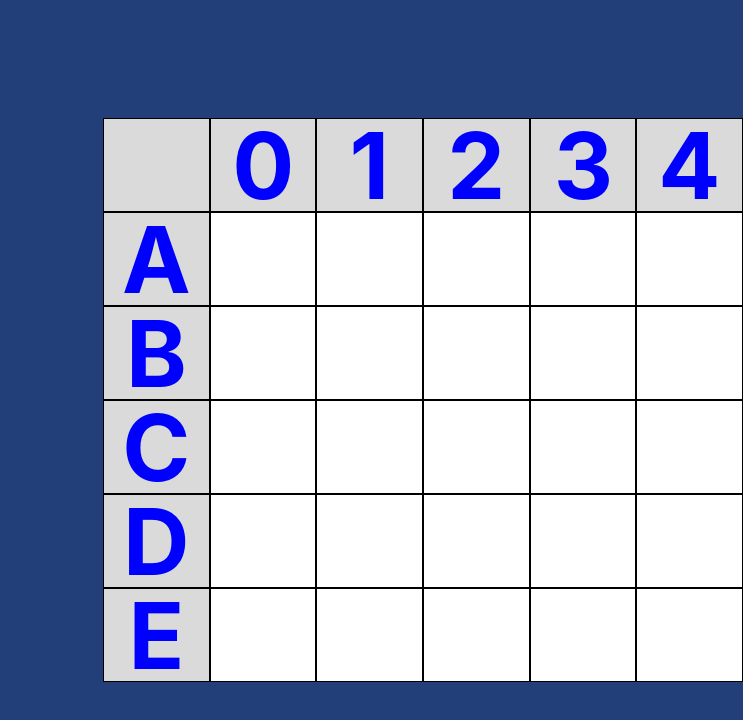
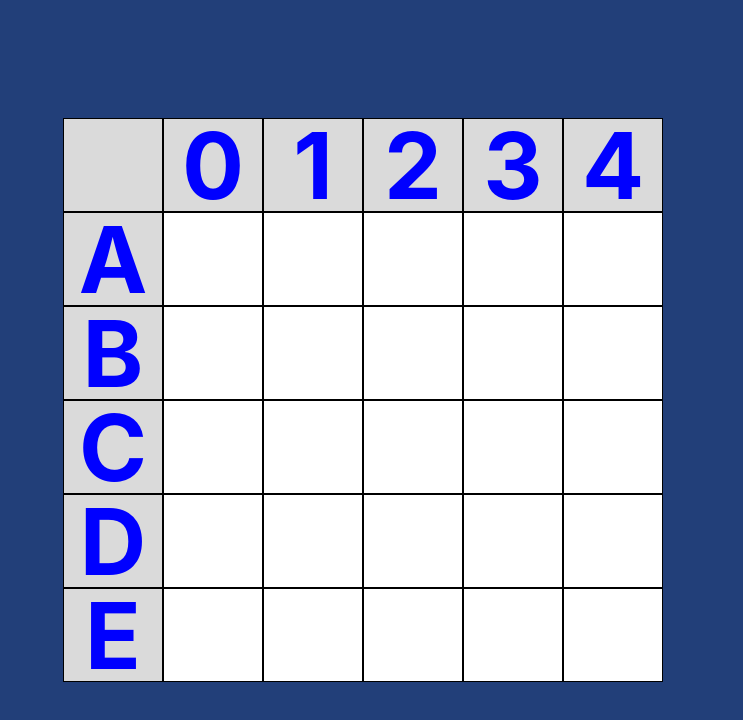
Before and after one commit to DoduRH/pirate-game, a React (Create React App) app: page / in a window 1280 px wide. Shown: the top 720 px of the page, without its empty margins (537-1280 px from the left). Built offline with nearby package versions, Linux system fonts and the light colour scheme.

Commit message:
Added margin to right side of grid

```diff
--- a/src/App.css
+++ b/src/App.css
@@ -8,7 +8,7 @@ body {
   flex: 1;
   margin-top: auto;
   margin-bottom: auto;
-  margin-right: auto;
+  margin-right: 5em;
 }
 
 .gridRow {
```
